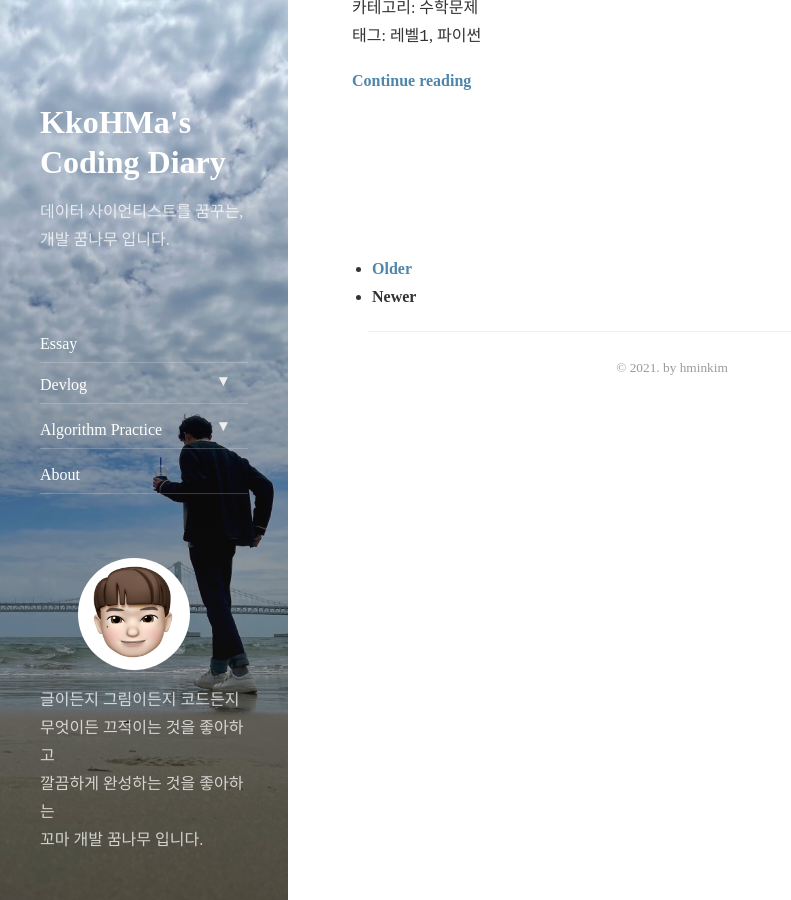
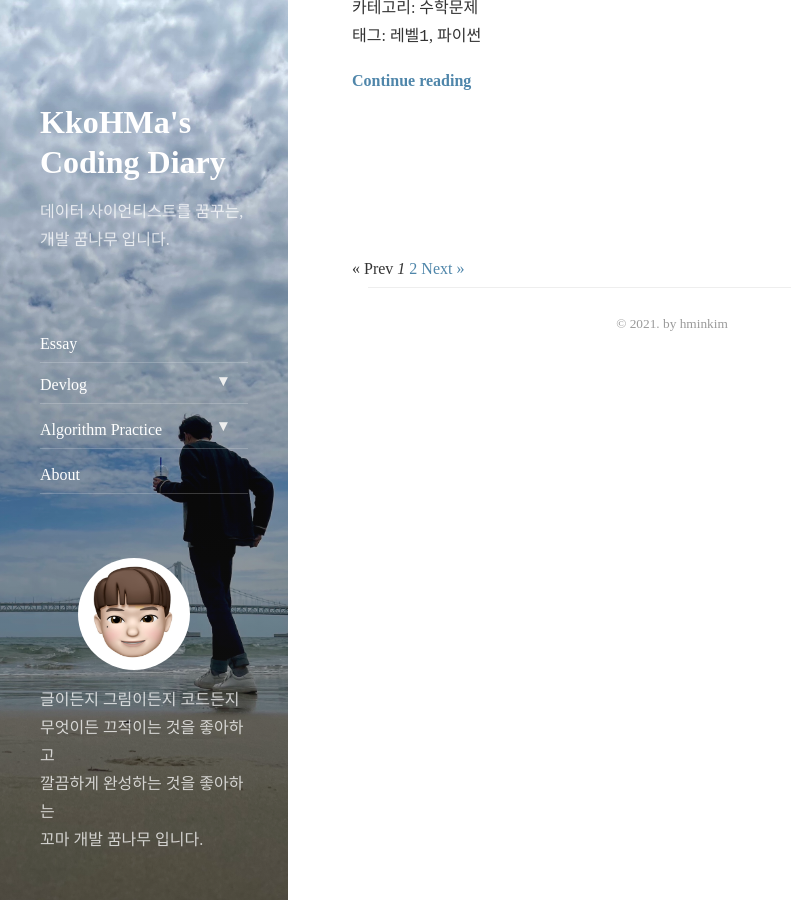
Before and after one commit to hminkim/hminkim.github.io, a Jekyll site: the page built from index.html, in a window 1280 px wide and 900 px high, scrolled down 2019 px. Shown: the whole window, without its empty margins (0-791 px from the left). Built offline with Jekyll 4.4.1, drawn with Linux system fonts in a browser that asks for light colours; nearby versions of some CDN libraries; the list of posts is cut into pages by our own code.

Commit message:
Update pagination.html

```diff
--- a/_includes/pagination.html
+++ b/_includes/pagination.html
@@ -1,19 +1,26 @@
 <h2 class="sr-only">Pagination</h2>
-<nav class="pagination heading" role="navigation">
-  <ul>
-    <li class="pagination-item older" >
-      {% if paginator.next_page %}
-        <a rel="next" href="{{ paginator.next_page_path | relative_url }}">Older</a>
-      {% else %}
-        <span>Older</span>
-      {% endif %}
-    </li>
-    <li class="pagination-item newer" >
-      {% if paginator.previous_page %}
-        <a rel="prev" href="{{ paginator.previous_page_path | relative_url }}">Newer</a>
-      {% else %}
-        <span>Newer</span>
-      {% endif %}
-    </li>
-  </ul>
-</nav>
+{% if paginator.total_pages > 1 %}
+<div class="pagination">
+  {% if paginator.previous_page %}
+    <a href="{{ paginator.previous_page_path | relative_url }}">&laquo; Prev</a>
+  {% else %}
+    <span>&laquo; Prev</span>
+  {% endif %}
+
+  {% for page in (1..paginator.total_pages) %}
+    {% if page == paginator.page %}
+      <em>{{ page }}</em>
+    {% elsif page == 1 %}
+      <a href="{{ '/' | relative_url }}">{{ page }}</a>
+    {% else %}
+      <a href="{{ site.paginate_path | relative_url | replace: ':num', page }}">{{ page }}</a>
+    {% endif %}
+  {% endfor %}
+
+  {% if paginator.next_page %}
+    <a href="{{ paginator.next_page_path | relative_url }}">Next &raquo;</a>
+  {% else %}
+    <span>Next &raquo;</span>
+  {% endif %}
+</div>
+{% endif %}
```
